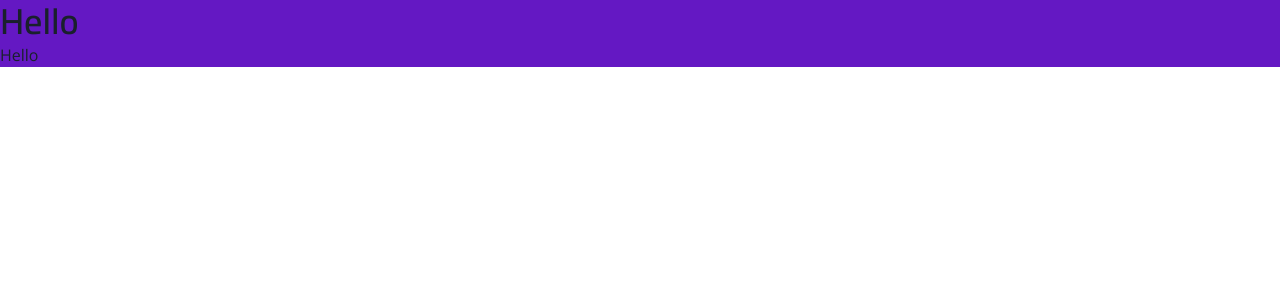
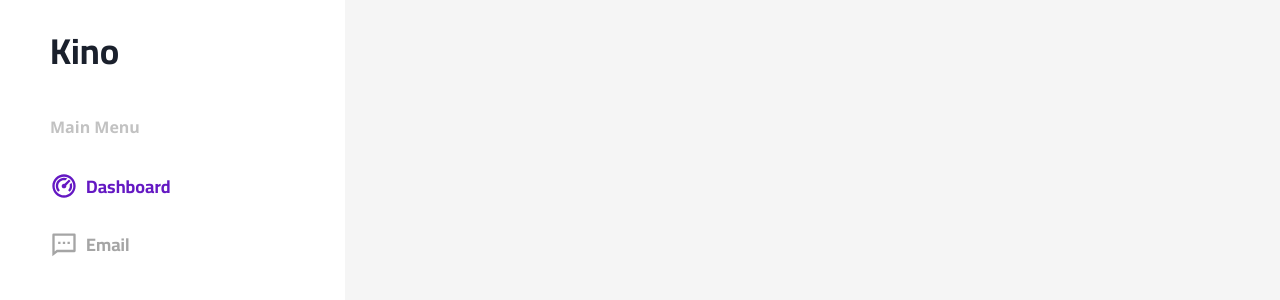
Before and after one commit to nashirjamali/kino-dashboard, a Next.js app: page / in a window 1280 px wide. Shown: the top 300 px of the page. Built offline with nearby package versions, Linux system fonts and the light colour scheme.

Commit message:
wip sidebar

```diff
--- /dev/null
+++ b/components/Sidebar.jsx
@@ -0,0 +1,53 @@
+import { Box, Flex, Heading, Link, Text } from "@chakra-ui/react";
+import { RiDashboard2Line, RiMessage2Line } from "react-icons/ri";
+
+export default function Sidebar() {
+  return (
+    <Box>
+      <Box display={{ sm: "none", xl: "block" }} position="fixed">
+        <Box bg="white" w="345px" maxW="345px" h="100vh" pl="50px" pr="20px">
+          {/* Header */}
+          <Box py="30px">
+            <Heading>Kino</Heading>
+          </Box>
+
+          {/* Menu */}
+          <Box my="12px">
+            <Text color="grey_02" fontSize="16px" fontWeight="bold">
+              Main Menu
+            </Text>
+            <Box id="menu-list" mt="25px">
+              <Link href="/" _hover={{ textDecoration: "none" }}>
+                <Flex py="8px" my="14px" color="primary" align="center">
+                  <RiDashboard2Line size={28} />
+                  <Text
+                    ml="8px"
+                    flex={1}
+                    fontFamily="Cairo"
+                    fontWeight="bold"
+                    fontSize="18px"
+                  >
+                    Dashboard
+                  </Text>
+                </Flex>
+              </Link>
+              <Link href="/" _hover={{ textDecoration: "none" }}>
+                <Flex py="8px" my="14px" color="grey_01" align="center">
+                  <RiMessage2Line size={28} />
+                  <Text
+                    ml="8px"
+                    fontFamily="Cairo"
+                    fontWeight="bold"
+                    fontSize="18px"
+                  >
+                    Email
+                  </Text>
+                </Flex>
+              </Link>
+            </Box>
+          </Box>
+        </Box>
+      </Box>
+    </Box>
+  );
+}
--- /dev/null
+++ b/layouts/Admin.jsx
@@ -0,0 +1,11 @@
+import Sidebar from "../components/Sidebar";
+import { Flex, Box } from "@chakra-ui/react";
+
+export default function Admin() {
+  return (
+    <Flex>
+      <Sidebar />
+      <Box bg="grey_03" h="100vh" flex={1}></Box>
+    </Flex>
+  );
+}
--- a/package.json
+++ b/package.json
@@ -9,6 +9,7 @@
     "lint": "next lint"
   },
   "dependencies": {
+    "@chakra-ui/icons": "^1.1.7",
     "@chakra-ui/react": "^1.8.6",
     "@emotion/react": "^11.8.1",
     "@emotion/styled": "^11.8.1",
--- a/pages/_app.js
+++ b/pages/_app.js
@@ -1,20 +1,25 @@
 import "@fontsource/open-sans/400.css";
 import "@fontsource/open-sans/500.css";
 import "@fontsource/open-sans/600.css";
+import "@fontsource/open-sans/700.css";
 import "@fontsource/cairo/400.css";
 import "@fontsource/cairo/500.css";
 import "@fontsource/cairo/600.css";
+import "@fontsource/cairo/700.css";
 
 import { ChakraProvider } from "@chakra-ui/react";
 import theme from "../styles/theme";
 import { LightMode, GlobalStyle } from "@chakra-ui/react";
 
 function App({ Component, pageProps }) {
+  const Layout = Component.layout || (({ children }) => <>{children}</>);
   return (
     <ChakraProvider theme={theme}>
       <LightMode>
         <GlobalStyle />
-        <Component {...pageProps} />
+        <Layout>
+          <Component {...pageProps} />
+        </Layout>
       </LightMode>
     </ChakraProvider>
   );
--- a/pages/index.js
+++ b/pages/index.js
@@ -1,10 +1,15 @@
 import { Box, Heading, Text } from "@chakra-ui/react";
+import Admin from "../layouts/Admin";
 
-export default function Index() {
+const Index = () => {
   return (
     <Box bg="primary">
       <Heading>Hello</Heading>
       <Text>Hello</Text>
     </Box>
   );
-}
+};
+
+Index.layout = Admin;
+
+export default Index;
--- a/styles/theme.js
+++ b/styles/theme.js
@@ -20,7 +20,7 @@ const colors = {
 
 const fonts = {
   heading: "Cairo, sans-serif",
-  body: "Open Sans, sans-serif",
+  body: "Open Sans, Cairo, sans-serif",
 };
 
 const customTheme = {
```
Also changed, not shown: 1 other file (tests, documents, lock files or other folders).
